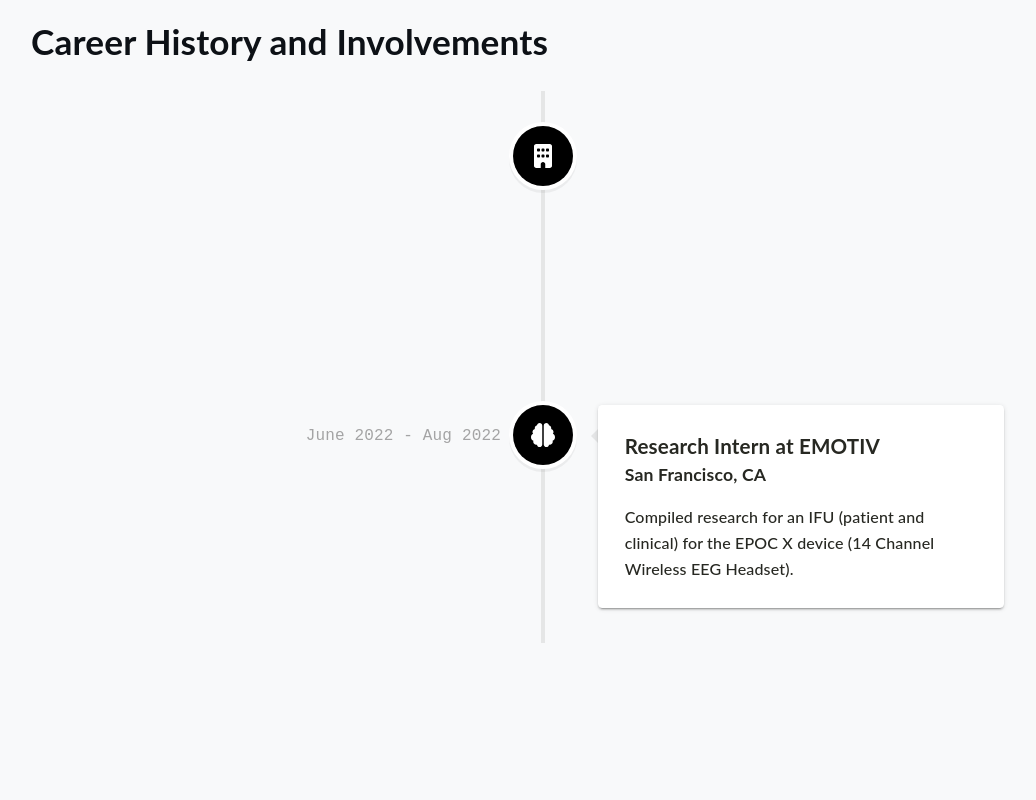
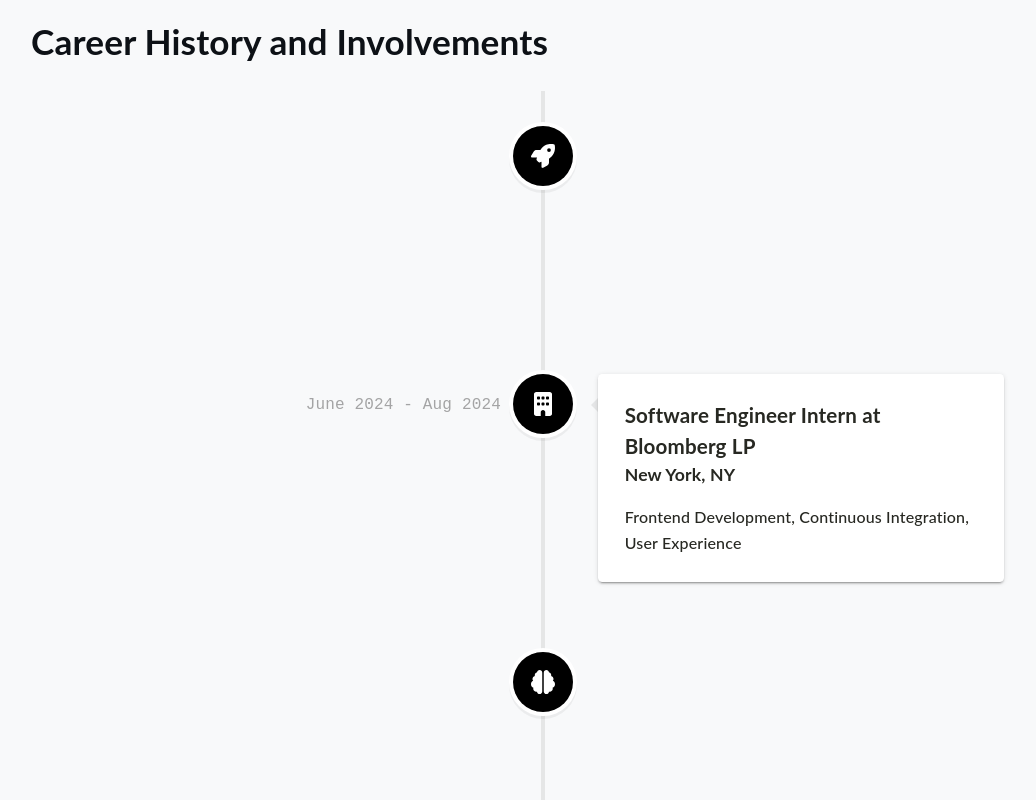
Before and after one commit to Sonyaal/sonyaalexis.dev, a React (Create React App) app: page / in a window 1280 px wide. Shown: the part 1580-2380 px from the top of the page, without its empty margins (97-1133 px from the left). Built offline with nearby package versions, Linux system fonts and the light colour scheme.

Commit message:
adding makers to timeline

```diff
--- a/src/components/Timeline.tsx
+++ b/src/components/Timeline.tsx
@@ -3,6 +3,7 @@
 import { FontAwesomeIcon } from '@fortawesome/react-fontawesome';
 import { faBuilding } from '@fortawesome/free-solid-svg-icons';
 import { faBrain } from '@fortawesome/free-solid-svg-icons';
+import { faRocket } from '@fortawesome/free-solid-svg-icons';
 import { VerticalTimeline, VerticalTimelineElement }  from 'react-vertical-timeline-component';
 import 'react-vertical-timeline-component/style.min.css';
 import '../assets/styles/Timeline.scss'
@@ -13,6 +14,20 @@
       <div className="items-container">
         <h1>Career History and Involvements</h1>
         <VerticalTimeline>
+        <VerticalTimelineElement
+            className="vertical-timeline-element--work"
+            contentStyle={{ background: 'white', color: 'rgb(39, 40, 34)' }}
+            contentArrowStyle={{ borderRight: '7px solid  white' }}
+            date="Aug 2023 - Present"
+            iconStyle={{ background: '#000000', color: 'rgb(39, 40, 34)' }}
+            icon={<FontAwesomeIcon icon={faRocket} />}
+          >
+            <h3 className="vertical-timeline-element-title">USC Makers</h3>
+            <h4 className="vertical-timeline-element-subtitle">Los Angeles, CA</h4>
+            <p>
+              Developer, Currently designing an EEG controlled drone
+            </p>
+          </VerticalTimelineElement>
           <VerticalTimelineElement
             className="vertical-timeline-element--work"
             contentStyle={{ background: 'white', color: 'rgb(39, 40, 34)' }}
@@ -36,7 +51,7 @@
             <h3 className="vertical-timeline-element-title">Research Intern at EMOTIV</h3>
             <h4 className="vertical-timeline-element-subtitle">San Francisco, CA</h4>
             <p>
-              Compiled research for an IFU (patient and clinical) for the EPOC X device (14 Channel Wireless EEG Headset).
+              Compiled research for an IFU (patient and clinical) for the EPOC X Device, a 14 Channel Wireless EEG Headset
             </p>
           </VerticalTimelineElement>
         </VerticalTimeline>
```
